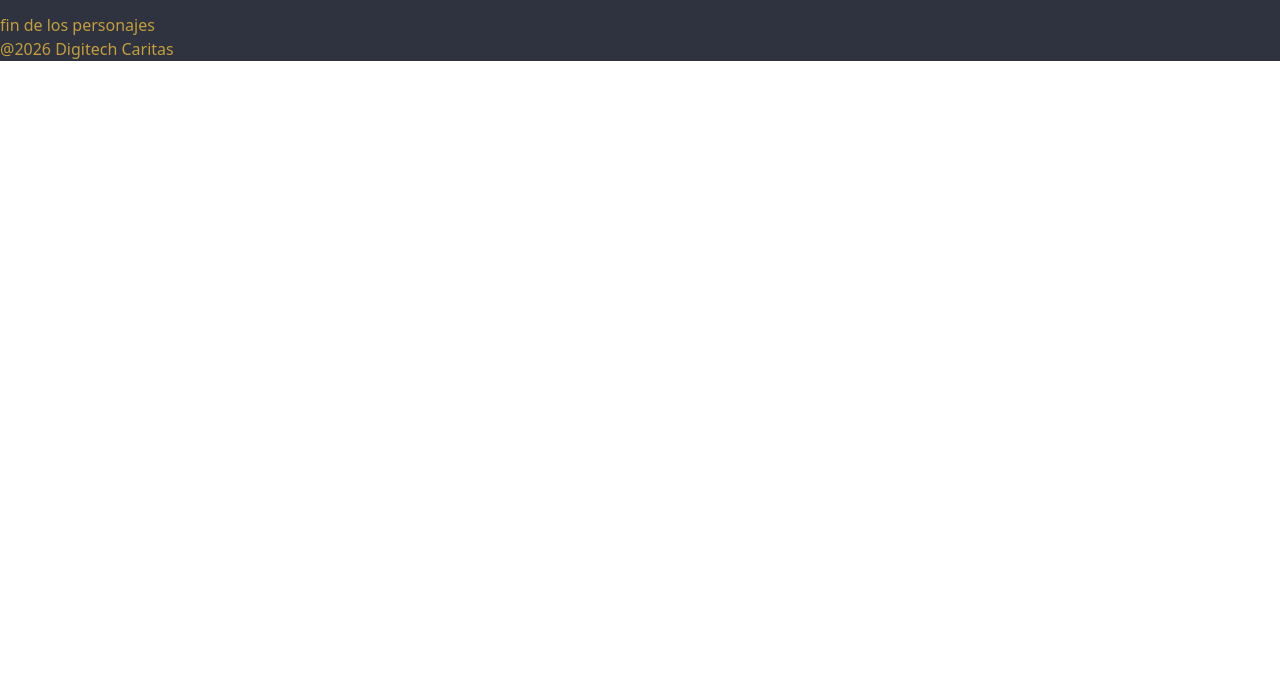
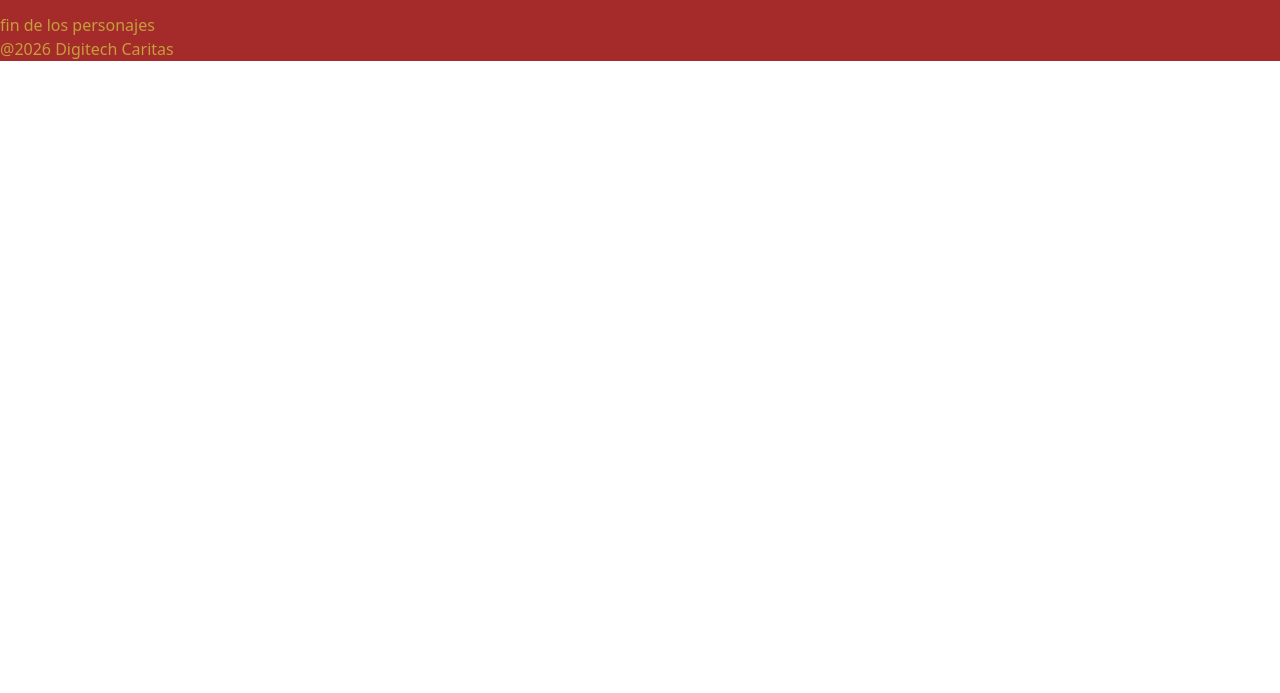
Before and after one commit to JMgranaBUAB/DragonBallApidemo, a plain HTML site: page index.html in a window 1280 px wide. Shown: the part 107-800 px from the top of the page. Drawn offline with nearby package versions, Linux system fonts and the light colour scheme; no server answers.

Commit message:
fix style: change backgroud color

```diff
--- a/index.css
+++ b/index.css
@@ -1,5 +1,6 @@
 main, header, footer {
-    background-color: rgb(47,50,63);
+    /* background-color: rgb(47,50,63); */
+    background-color: brown;
     color: rgb(196,159,59);
 }
 
```
Also changed, not shown: index.js (line endings or trailing spaces).
